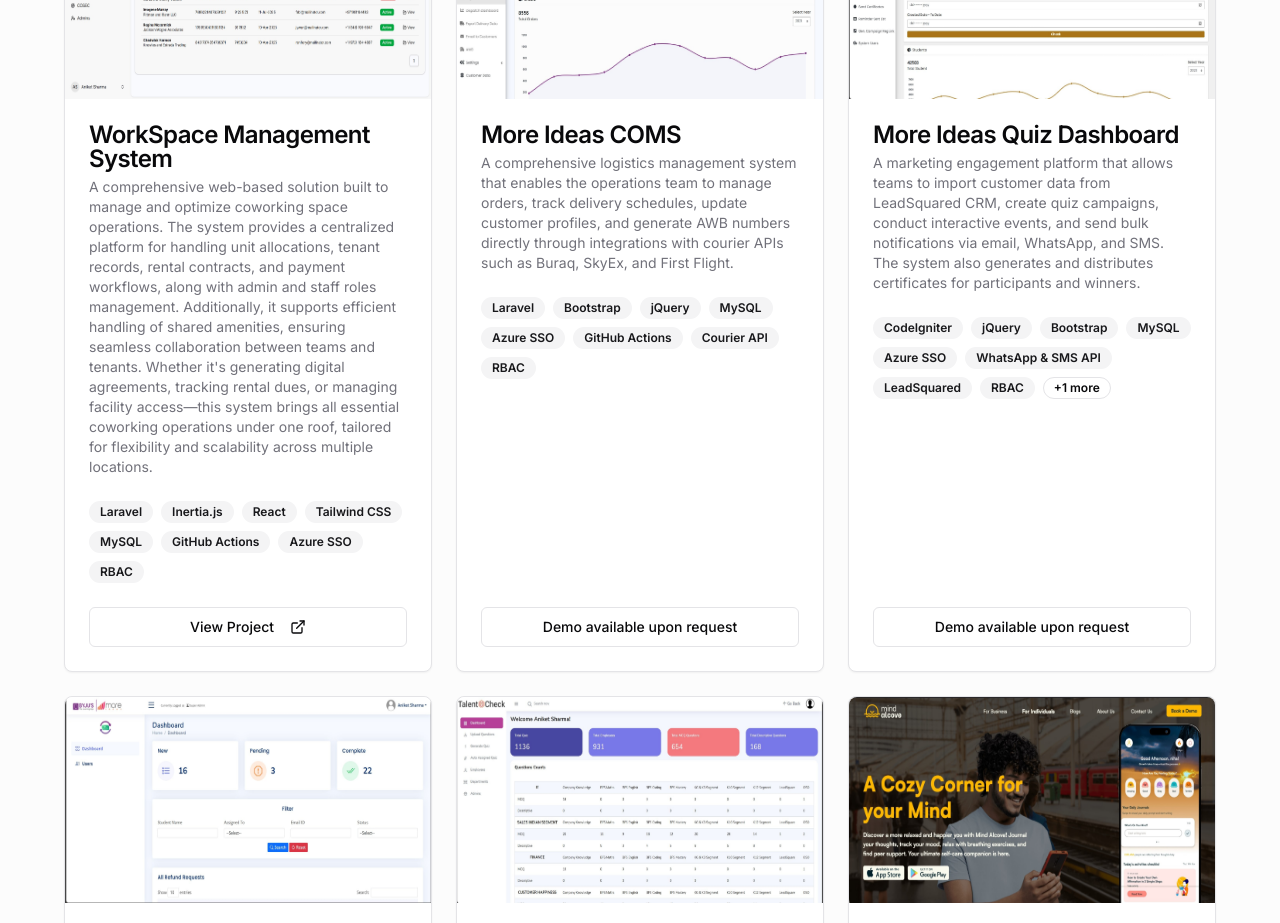
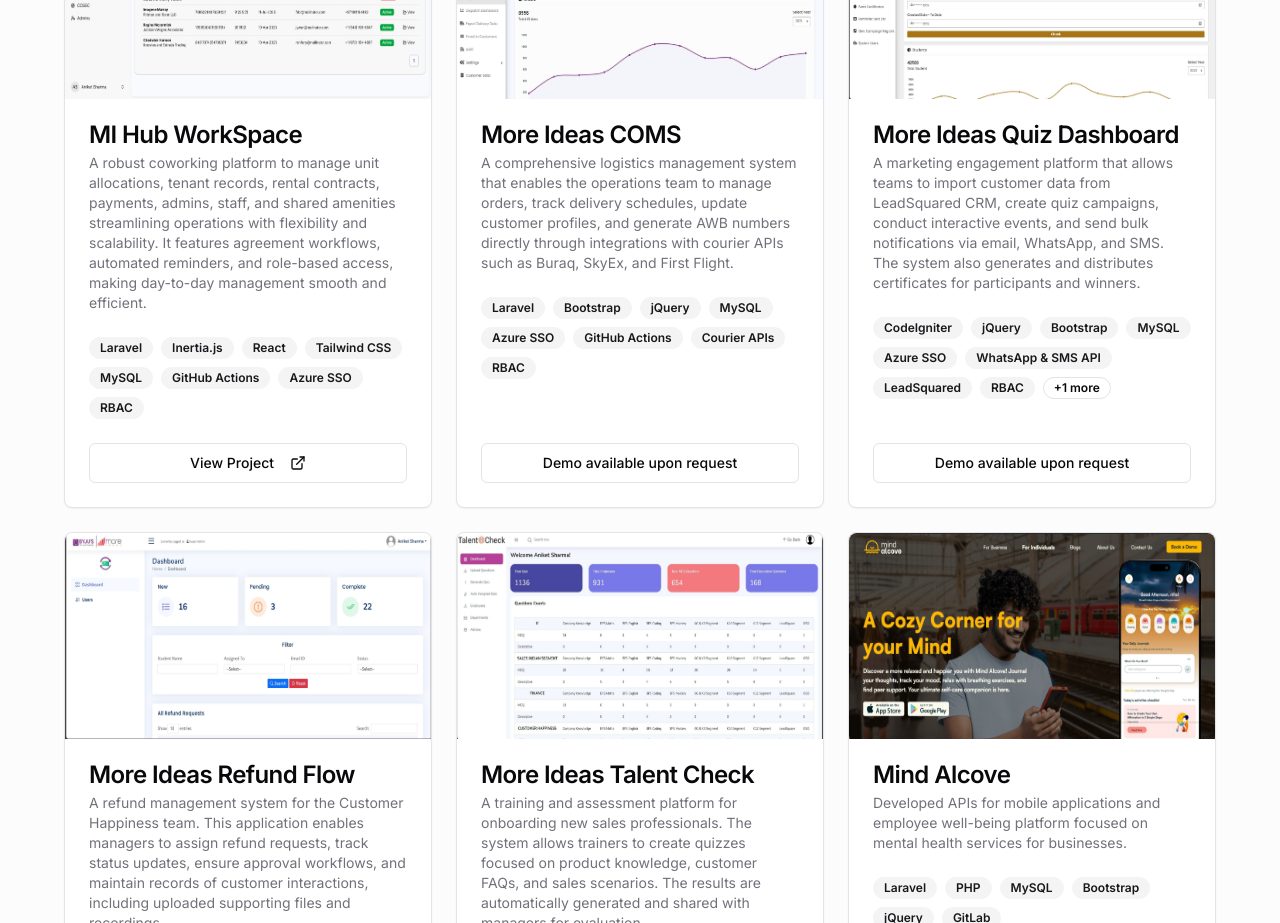
Before and after one commit to aniketmoreideas/vercel-portfolio-site, a Next.js app: page / in a window 1280 px wide. Shown: the part 2980-3903 px from the top of the page. Built offline with nearby package versions, Linux system fonts and the light colour scheme.

Commit message:
refactor: update project titles and descriptions for clarity and consistency

```diff
--- a/components/projects.tsx
+++ b/components/projects.tsx
@@ -21,10 +21,10 @@ export function Projects() {
 
   const projects = [
     {
-      title: "WorkSpace Management System",
+      title: "MI Hub WorkSpace",
       category: "laravel",
       description:
-        "A comprehensive web-based solution built to manage and optimize coworking space operations. The system provides a centralized platform for handling unit allocations, tenant records, rental contracts, and payment workflows, along with admin and staff roles management. Additionally, it supports efficient handling of shared amenities, ensuring seamless collaboration between teams and tenants. Whether it's generating digital agreements, tracking rental dues, or managing facility access—this system brings all essential coworking operations under one roof, tailored for flexibility and scalability across multiple locations.",
+        "A robust coworking platform to manage unit allocations, tenant records, rental contracts, payments, admins, staff, and shared amenities streamlining operations with flexibility and scalability. It features agreement workflows, automated reminders, and role-based access, making day-to-day management smooth and efficient.",
       techStack: [
         "Laravel",
         "Inertia.js",
@@ -36,7 +36,7 @@ export function Projects() {
         "RBAC",
       ],
       image: "/projects/laravel/workspace_app.jpg",
-      link: 'https://github.com/aniketsharma4u/vercel-portfolio-site', // Demo available upon request
+      link: "https://github.com/aniketsharma4u/react_workspace_app", // Demo available upon request
     },
     {
       title: "More Ideas COMS",
@@ -50,7 +50,7 @@ export function Projects() {
         "MySQL",
         "Azure SSO",
         "GitHub Actions",
-        "Courier API",
+        "Courier APIs",
         "RBAC",
       ],
       image: "/projects/codeigniter/coms-min.jpg",
@@ -204,7 +204,15 @@ export function Projects() {
       category: "codeigniter",
       description:
         "Catch Foundation is an environmental NGO based in Ahmedabad, India, dedicated to restoring urban ecosystems by creating dense native forests using the Miyawaki technique. The website serves as an interactive platform to showcase their projects, engage volunteers, and promote environmental awareness.",
-      techStack: ["CodeIgniter", "PHP", "Bootstrap", "JavaScript", "Razorpay", "MySQL", "GitLab"],
+      techStack: [
+        "CodeIgniter",
+        "PHP",
+        "Bootstrap",
+        "JavaScript",
+        "Razorpay",
+        "MySQL",
+        "GitLab",
+      ],
       image: "/projects/wordpress/catch-foundation-min.jpg",
       link: "https://catchfoundation.in/",
     },
@@ -226,7 +234,8 @@ export function Projects() {
     {
       title: "TSS Smart Shopify App",
       category: "shopify",
-      description: "TSS Smart is a Shopify app designed to streamline shipping operations for e-commerce businesses. It automates the creation of shipping labels, enables batch processing of orders, and provides real-time tracking updates, enhancing both merchant efficiency and customer satisfaction.",
+      description:
+        "TSS Smart is a Shopify app designed to streamline shipping operations for e-commerce businesses. It automates the creation of shipping labels, enables batch processing of orders, and provides real-time tracking updates, enhancing both merchant efficiency and customer satisfaction.",
       techStack: [
         "Laravel",
         "React",
@@ -242,7 +251,8 @@ export function Projects() {
     {
       title: "E Bazar",
       category: "shopify",
-      description: "E Bazar is an AI-driven e-commerce platform offering a diverse range of products, including electronics, home decor, and lifestyle accessories. Designed to cater to a broad audience, the platform emphasizes user-friendly navigation, personalized recommendations, and seamless shopping experiences.",
+      description:
+        "E Bazar is an AI-driven e-commerce platform offering a diverse range of products, including electronics, home decor, and lifestyle accessories. Designed to cater to a broad audience, the platform emphasizes user-friendly navigation, personalized recommendations, and seamless shopping experiences.",
       techStack: ["Shopify", "Theme Customization"],
       image: "/projects/shopify/e-bazar-min.jpg",
       link: "https://www.ebazar.ai/",
```
